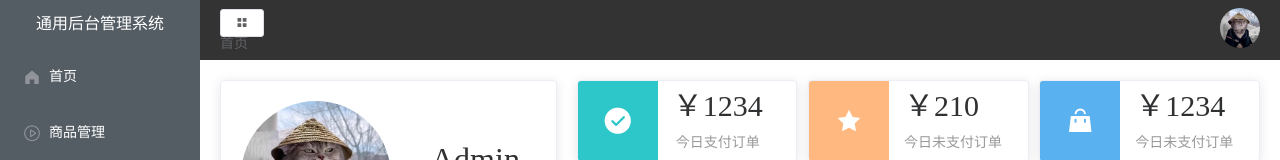
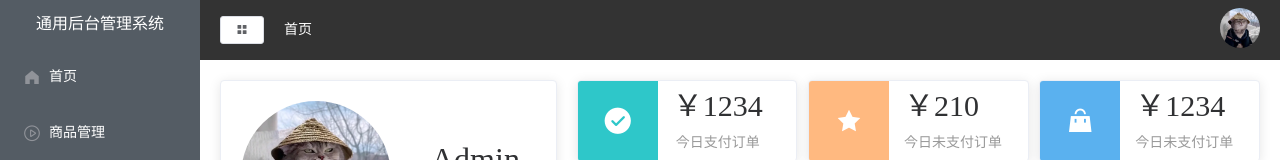
Before and after one commit to shuashua001/manage-man, a Vue app: page / in a window 1280 px wide. Shown: the top 160 px of the page. Built offline with nearby package versions, Linux system fonts and the light colour scheme.

Commit message:
完成home面包屑样式调整

```diff
--- a/src/components/commonHeader.vue
+++ b/src/components/commonHeader.vue
@@ -1,7 +1,7 @@
 <template>
   <div class="header-container">
     <div class="l-head">
-      <el-button @click="changeAside()" icon="el-icon-menu" size="mini"></el-button>
+      <el-button @click="changeAside()" icon="el-icon-menu" size="mini" style="margin-right: 20px"></el-button>
       <el-breadcrumb separator="/">
         <el-breadcrumb-item
           v-for="item in tab"
@@ -48,6 +48,20 @@ export default {
   align-items: center;
   justify-content: space-between;
   .l-head {
+    display: flex;
+    align-items: center;
+    /deep/.el-breadcrumb__item {
+      .el-breadcrumb__inner {
+        &.is-link {
+          color: #666;
+        }
+      }
+      &:last-child {
+        .el-breadcrumb__inner {
+          color: #ffffff;
+        }
+      }
+    }
     .bread {
       color: #ffffff;
       margin-left: 10px;
```
